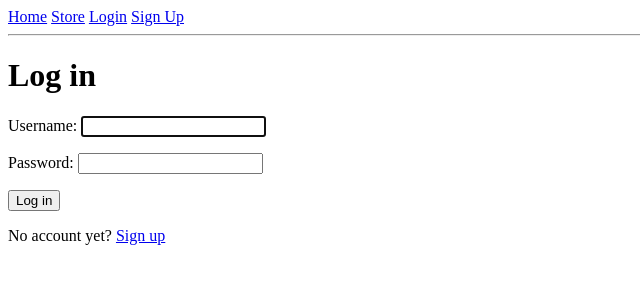
After one commit to Leon4721/artist-merch-hub, a Django app: page /accounts/login/ in a window 1280 px wide. The commit adds this page. Shown: the top 300 px of the page, without its empty margins (0-640 px from the left). Run offline with Django 5.2, Linux system fonts and the light colour scheme.

Commit message:
feat: add signup login logout

```diff
--- /dev/null
+++ b/accounts/templates/accounts/login.html
@@ -0,0 +1,15 @@
+{% extends "base.html" %}
+
+{% block title %}Login{% endblock %}
+
+{% block content %}
+<h1>Log in</h1>
+
+<form method="post">
+    {% csrf_token %}
+    {{ form.as_p }}
+    <button type="submit">Log in</button>
+</form>
+
+<p>No account yet? <a href="/accounts/signup/">Sign up</a></p>
+{% endblock %}
--- /dev/null
+++ b/accounts/urls.py
@@ -0,0 +1,8 @@
+from django.urls import path
+from . import views
+
+urlpatterns = [
+    path("signup/", views.signup, name="signup"),
+    path("login/", views.login_view, name="login"),
+    path("logout/", views.logout_view, name="logout"),
+]
--- a/accounts/views.py
+++ b/accounts/views.py
@@ -1,3 +1,42 @@
 from django.shortcuts import render
 
 # Create your views here.
+from django.contrib import messages
+from django.contrib.auth import authenticate, login, logout
+from django.contrib.auth.forms import AuthenticationForm, UserCreationForm
+from django.shortcuts import redirect, render
+
+
+def signup(request):
+    if request.method == "POST":
+        form = UserCreationForm(request.POST)
+        if form.is_valid():
+            user = form.save()
+            messages.success(request, "Account created. You can now log in.")
+            return redirect("login")
+    else:
+        form = UserCreationForm()
+
+    return render(request, "accounts/signup.html", {"form": form})
+
+
+def login_view(request):
+    if request.method == "POST":
+        form = AuthenticationForm(request, data=request.POST)
+        if form.is_valid():
+            user = form.get_user()
+            login(request, user)
+            messages.success(request, "Logged in successfully.")
+            return redirect("home")
+        else:
+            messages.error(request, "Invalid username or password.")
+    else:
+        form = AuthenticationForm()
+
+    return render(request, "accounts/login.html", {"form": form})
+
+
+def logout_view(request):
+    logout(request)
+    messages.info(request, "You have been logged out.")
+    return redirect("home")
--- a/config/urls.py
+++ b/config/urls.py
@@ -1,9 +1,10 @@
 from django.contrib import admin
-from django.urls import path, include
+from django.urls import include, path
 from django.views.generic import TemplateView
 
 urlpatterns = [
     path("admin/", admin.site.urls),
     path("", TemplateView.as_view(template_name="home.html"), name="home"),
     path("store/", include("store.urls")),
+    path("accounts/", include("accounts.urls")),
 ]
--- a/store/views.py
+++ b/store/views.py
@@ -15,7 +15,7 @@ def product_detail(request, product_id):
     if product.is_premium:
         if not request.user.is_authenticated:
             messages.info(request, "Please log in to view premium items.")
-            return redirect("/")  # we'll change to login page after auth is wired
+            return redirect("login")
 
         # user is logged in, check paid status
         if not hasattr(request.user, "profile") or not request.user.profile.has_paid:
```
Also changed, not shown: accounts/templates/accounts/signup.html (added, +15 -0 lines), config/settings.py (+3 -8 lines), db.sqlite3, templates/base.html (indentation only).
